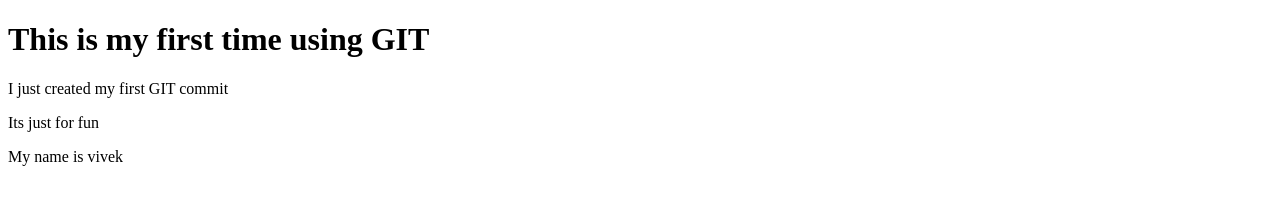
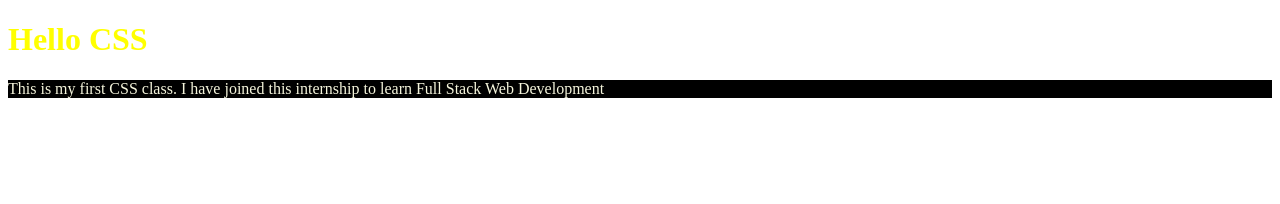
Before and after one commit to vivekvalagadde/FSWD, a plain HTML site: page index.html in a window 1280 px wide. Drawn offline with Linux system fonts and the light colour scheme.

Commit message:
added CSS

```diff
--- a/index.html
+++ b/index.html
@@ -4,14 +4,20 @@
     <meta charset="UTF-8">
     <meta http-equiv="X-UA-Compatible" content="IE=edge">
     <meta name="viewport" content="width=device-width, initial-scale=1.0">
-    <title>GIT Practice</title>
+    <title>CSS session</title>
+
+    <style>
+        #first {
+            color: yellow;
+        }
+    </style>
 </head>
 <body>
-    <h1>
-        This is my first time using GIT
+    <h1 id="first">
+        Hello CSS
     </h1>
-    <p>I just created my first GIT commit</p>
-    <p>Its just for fun</p>
-    <p>My name is vivek</p>
+    <p style="color: beige;background-color: black;">
+        This is my first CSS class. I have joined this internship to learn Full Stack Web Development
+    </p>
 </body>
 </html>
```
